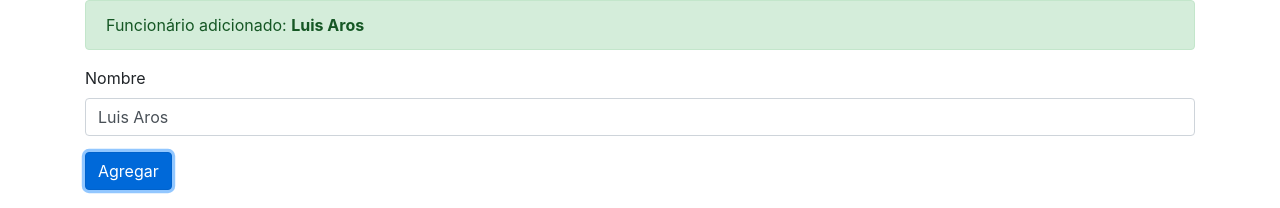
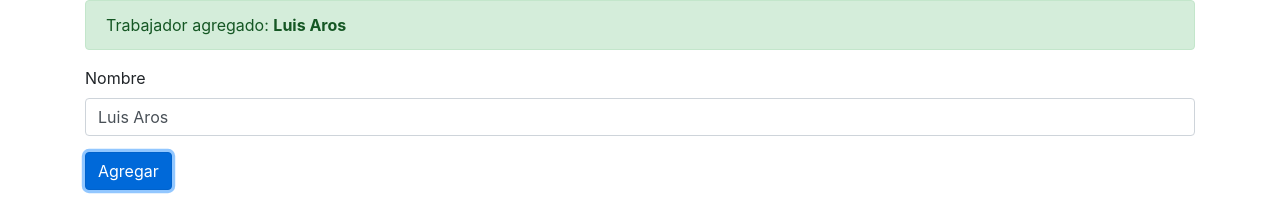
Before and after one commit to arellano84/meuprojecto, an Angular app: page / in a window 1280 px wide. Both pictures are taken after a click on the button "Agregar". Shown: the top 208 px of the page. Built offline with nearby package versions, Linux system fonts and the light colour scheme; grey boxes are pictures that could not be loaded.

Commit message:
9.15. Binding de eventos customizados com @Output e EventEmitter

```diff
--- a/src/app/app.component.html
+++ b/src/app/app.component.html
@@ -1,22 +1,6 @@
 <div class="container">
 
-  <div class="alert alert-success" role="alert"
-  [hidden]="!agregado">
-  <!--*ngIf="agregado" -->
-
-      Funcionário adicionado: <strong>{{nombre}}</strong>
-  </div>
-
-  <div class="form-group">
-      <label>Nombre</label>
-      <input type="text" class="form-control" [(ngModel)]="nombre"
-      (focus)="agregado=false">
-  </div>
-
-  <button type="button" class="btn btn-primary"
-      (click)="agregar()" [disabled]="nombre.length==0">Agregar</button>
-
-
+  <app-trabajador-form (trabajadorAgregado)="alAgregar($event)"></app-trabajador-form>
 
   <div class="row" style="margin-top:20px">
     <div class="col-2" *ngFor="let trab of trabajadores">
@@ -24,9 +8,6 @@
     </div>
   </div>
 
-
 </div>
 
-
-
 <!--app-bem-vindo></app-bem-vindo-->
--- a/src/app/app.component.ts
+++ b/src/app/app.component.ts
@@ -6,20 +6,11 @@ import { Component } from '@angular/core';
   styleUrls: ['./app.component.css']
 })
 export class AppComponent {
-  ultimoId = 0;
-  nombre = 'Luis Aros';
-  agregado = false;
+
   trabajadores = [];
 
-  public agregar(){
-    console.log(`Agregando ${this.nombre}`);
-    this.agregado = true;
-    console.log(this.agregado);
+  alAgregar(trabajador) {
+    this.trabajadores.push(trabajador);
+  }
 
-    this.trabajadores.push({
-        id: ++this.ultimoId,
-        nombre: this.nombre
-    });
-
-  }
 }
--- a/src/app/app.module.ts
+++ b/src/app/app.module.ts
@@ -6,12 +6,14 @@ import { AppRoutingModule } from './app-routing.module';
 import { AppComponent } from './app.component';
 import { BemVindoComponent } from './bem-vindo/bem-vindo.component';
 import { TrabajadorCardComponent } from './trabajador-card/trabajador-card.component';
+import { TrabajadorFormComponent } from './trabajador-form/trabajador-form.component';
 
 @NgModule({
   declarations: [
     AppComponent,
     BemVindoComponent,
-    TrabajadorCardComponent
+    TrabajadorCardComponent,
+    TrabajadorFormComponent
   ],
   imports: [
     BrowserModule,
--- /dev/null
+++ b/src/app/trabajador-form/trabajador-form.component.html
@@ -0,0 +1,16 @@
+
+  <div class="alert alert-success" role="alert"
+  [hidden]="!agregado">
+  <!--*ngIf="agregado" -->
+
+      Trabajador agregado: <strong>{{nombre}}</strong>
+  </div>
+
+  <div class="form-group">
+      <label>Nombre</label>
+      <input type="text" class="form-control" [(ngModel)]="nombre"
+      (focus)="agregado=false">
+  </div>
+
+  <button type="button" class="btn btn-primary"
+      (click)="agregar()" [disabled]="nombre.length==0">Agregar</button>
--- /dev/null
+++ b/src/app/trabajador-form/trabajador-form.component.ts
@@ -0,0 +1,33 @@
+import { Component, OnInit, EventEmitter, Output } from '@angular/core';
+
+@Component({
+  selector: 'app-trabajador-form',
+  templateUrl: './trabajador-form.component.html',
+  styleUrls: ['./trabajador-form.component.css']
+})
+export class TrabajadorFormComponent {
+
+  ultimoId = 0;
+  nombre = 'Luis Aros';
+  agregado = false;
+  @Output() trabajadorAgregado = new EventEmitter();//Evento
+
+  public agregar(){
+    console.log(`Agregando ${this.nombre}`);
+    this.agregado = true;
+    console.log(this.agregado);
+
+    /*this.trabajadores.push({
+        id: ++this.ultimoId,
+        nombre: this.nombre
+    });*/
+    const trabajador = {
+      id: ++this.ultimoId,
+      nombre: this.nombre
+    }
+
+    this.trabajadorAgregado.emit(trabajador);//Enviar el valor de la variable.
+
+  }
+
+}
```
Also changed, not shown: src/app/trabajador-form/trabajador-form.component.css (added).
